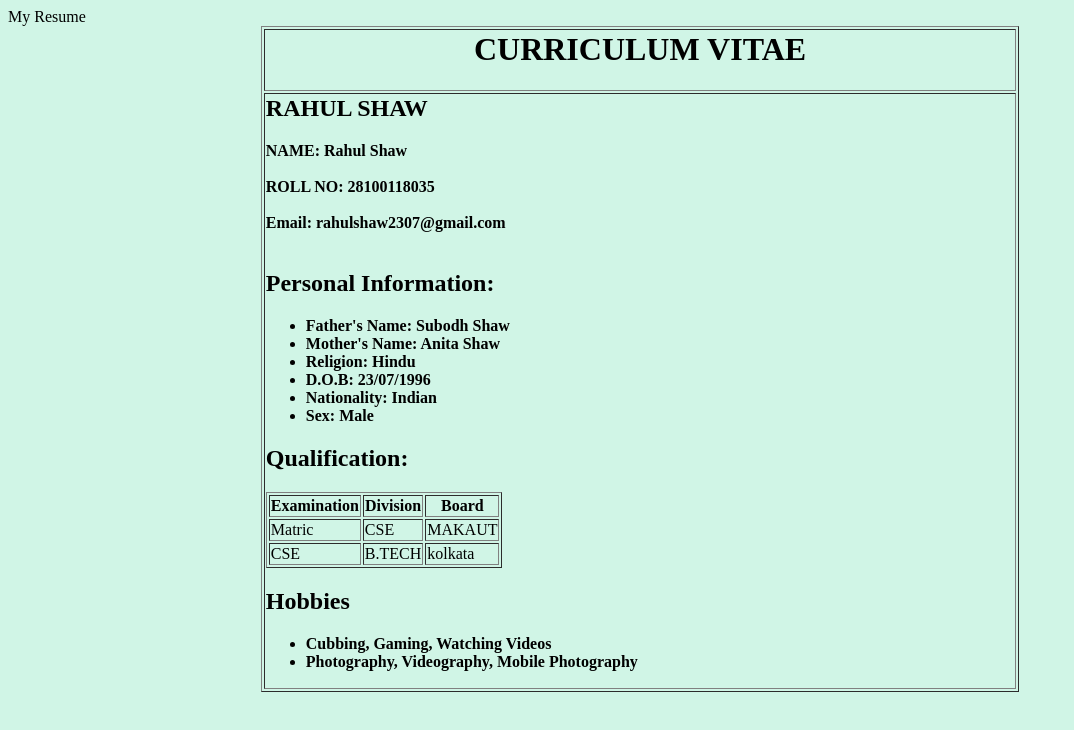
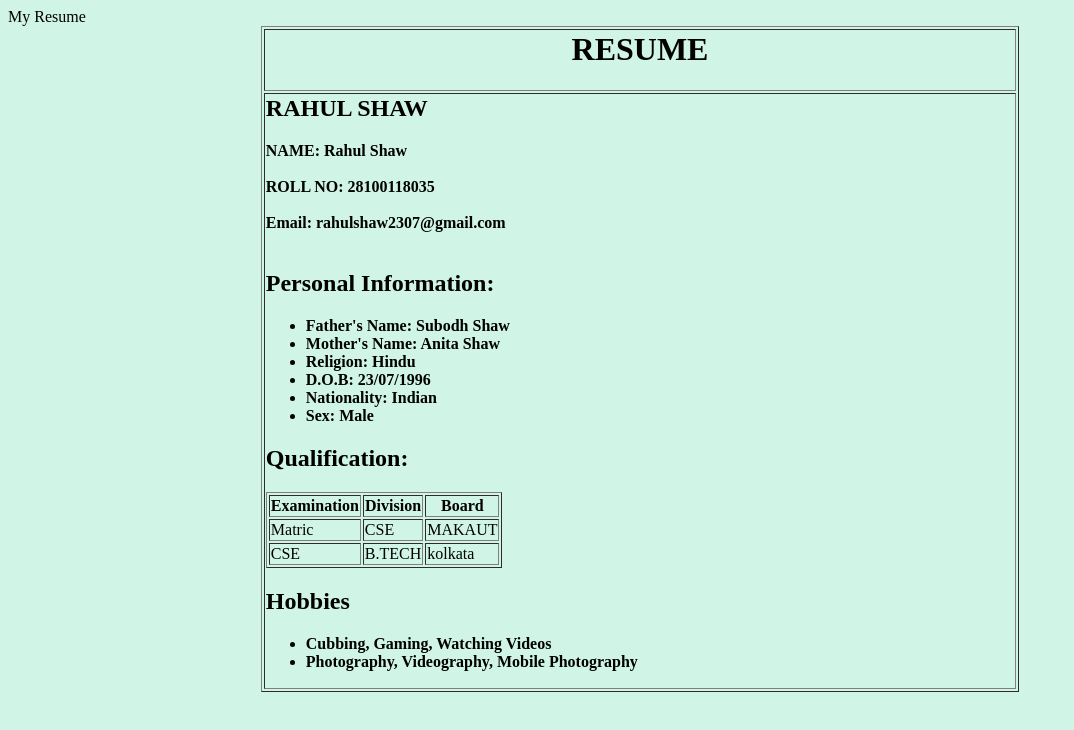
Before and after one commit to rahulshaw2307/myresume, a plain HTML site: page index.html in a window 1280 px wide. Shown: the whole page, without its empty margins (0-1074 px from the left). Drawn offline with Linux system fonts and the light colour scheme.

Commit message:
Update index.html

```diff
--- a/index.html
+++ b/index.html
@@ -9,7 +9,7 @@
     <table border="1" align="center" width="60%">
       <tr>
         <th>
-          <h1>CURRICULUM VITAE<h1></th></tr>
+          <h1>RESUME<h1></th></tr>
           <tr> <th align="left"><h2>RAHUL SHAW</h2>
 
           <b>NAME: Rahul Shaw</b>
```
